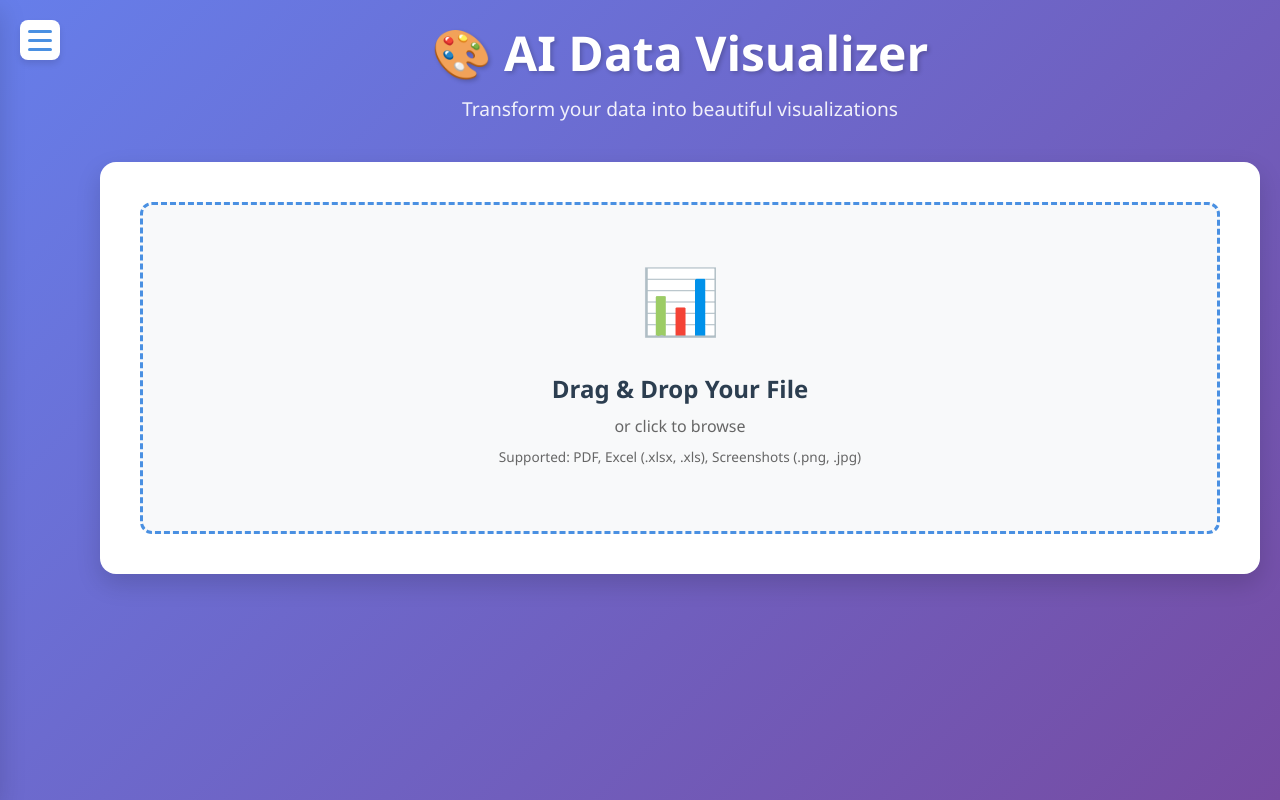
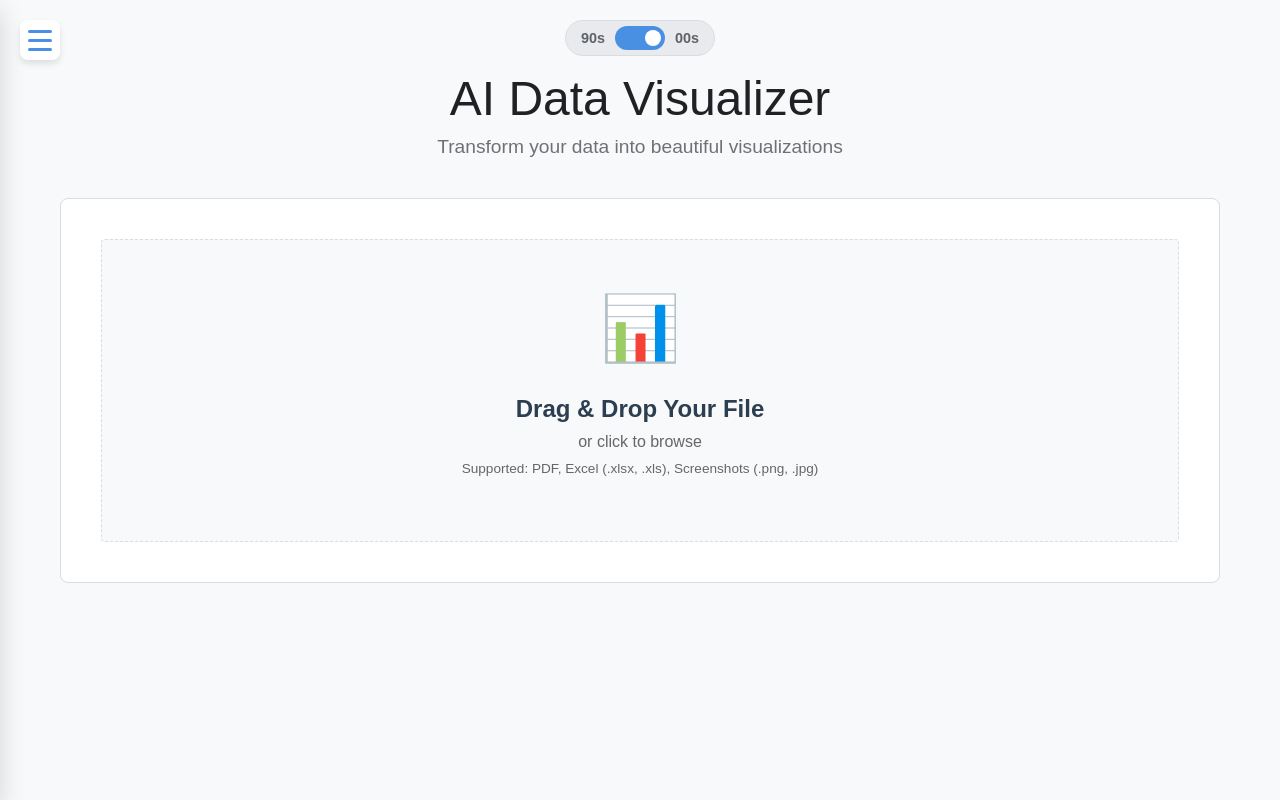
Before and after one commit to Ofia/AI_DataVisualizer, a Flask app: template templates/index.html in a window 1280 px wide. Run offline with Flask 3, Linux system fonts and the light colour scheme; the template is opened without the code that fills it, so the values that code supplies are empty; some libraries are stand-ins or nearby versions.

Commit message:
UI Overhaul: Centered layout, added 90s/00s theme toggle, and refined header styling

```diff
--- a/static/css/styles.css
+++ b/static/css/styles.css
@@ -207,7 +207,7 @@ body {
 .container {
     max-width: 1200px;
     margin: 0 auto;
-    margin-left: 80px;
+    padding: 0 20px;
 }
 
 header {
@@ -216,10 +216,98 @@ header {
     color: white;
 }
 
+.header-content {
+    display: flex;
+    flex-direction: column;
+    align-items: center;
+    gap: 10px;
+    width: 100%;
+}
+
+.title-container {
+    display: flex;
+    flex-direction: column;
+    align-items: center;
+    gap: 15px;
+    width: 100%;
+}
+
 header h1 {
     font-size: 3rem;
-    margin-bottom: 10px;
+    margin: 0;
     text-shadow: 2px 2px 4px rgba(0, 0, 0, 0.2);
+}
+
+/* Theme Toggle */
+.theme-toggle-wrapper {
+    display: flex;
+    align-items: center;
+    gap: 10px;
+    background: rgba(255, 255, 255, 0.2);
+    padding: 5px 15px;
+    border-radius: 20px;
+    backdrop-filter: blur(5px);
+}
+
+.toggle-label {
+    font-weight: bold;
+    font-size: 0.9rem;
+    color: white;
+}
+
+.switch {
+    position: relative;
+    display: inline-block;
+    width: 50px;
+    height: 24px;
+}
+
+.switch input {
+    opacity: 0;
+    width: 0;
+    height: 0;
+}
+
+.slider {
+    position: absolute;
+    cursor: pointer;
+    top: 0;
+    left: 0;
+    right: 0;
+    bottom: 0;
+    background-color: #ccc;
+    transition: .4s;
+}
+
+.slider:before {
+    position: absolute;
+    content: "";
+    height: 16px;
+    width: 16px;
+    left: 4px;
+    bottom: 4px;
+    background-color: white;
+    transition: .4s;
+}
+
+input:checked+.slider {
+    background-color: var(--primary-color);
+}
+
+input:focus+.slider {
+    box-shadow: 0 0 1px var(--primary-color);
+}
+
+input:checked+.slider:before {
+    transform: translateX(26px);
+}
+
+.slider.round {
+    border-radius: 24px;
+}
+
+.slider.round:before {
+    border-radius: 50%;
 }
 
 .subtitle {
@@ -596,3 +684,190 @@ header h1 {
 .printing-mode .pdf-header {
     display: block;
 }
+
+/* =========================================
+   THEMES
+   ========================================= */
+
+/* 90s Mode (Windows 95 Style) */
+body.theme-90s {
+    background: #008080;
+    /* Teal background */
+    font-family: 'MS Sans Serif', 'Segoe UI', sans-serif;
+    color: black;
+}
+
+body.theme-90s header {
+    color: white;
+}
+
+body.theme-90s .container {
+    background: #c0c0c0;
+    /* Windows gray */
+    padding: 20px;
+    border: 2px solid white;
+    border-right-color: #404040;
+    border-bottom-color: #404040;
+    box-shadow: 2px 2px 0 #000;
+}
+
+body.theme-90s .upload-section,
+body.theme-90s .template-section,
+body.theme-90s .results-section,
+body.theme-90s .loading-section {
+    background: #c0c0c0;
+    border: 2px solid white;
+    border-right-color: #404040;
+    border-bottom-color: #404040;
+    box-shadow: none;
+    border-radius: 0;
+    margin-bottom: 20px;
+}
+
+body.theme-90s .drop-zone {
+    background: white;
+    border: 2px solid #404040;
+    border-right-color: white;
+    border-bottom-color: white;
+    border-radius: 0;
+}
+
+body.theme-90s .drop-zone:hover {
+    background: #E8F4F8;
+    border-color: var(--secondary-color);
+    transform: scale(1.02);
+}
+
+body.theme-90s .analyze-btn,
+body.theme-90s .export-btn {
+    background: #c0c0c0;
+    border: 2px solid white;
+    border-right-color: #404040;
+    border-bottom-color: #404040;
+    color: black;
+    box-shadow: 1px 1px 0 black;
+    border-radius: 0;
+}
+
+body.theme-90s .analyze-btn:active,
+body.theme-90s .export-btn:active {
+    border: 2px solid #404040;
+    border-right-color: white;
+    border-bottom-color: white;
+    transform: translate(1px, 1px);
+}
+
+body.theme-90s .template-card {
+    border-radius: 0;
+    border: 2px solid white;
+    border-right-color: #404040;
+    border-bottom-color: #404040;
+    background: #c0c0c0;
+}
+
+body.theme-90s .template-card.active {
+    background: #000080;
+    /* Navy blue selection */
+    color: white;
+    border: 2px dotted white;
+}
+
+body.theme-90s .template-card.active h3 {
+    color: white;
+}
+
+/* 00s Mode (Clean / Google Style) */
+body.theme-00s {
+    background: #f8f9fa;
+    font-family: 'Arial', sans-serif;
+    color: #202124;
+}
+
+body.theme-00s header {
+    color: #202124;
+}
+
+body.theme-00s header h1 {
+    text-shadow: none;
+    font-weight: normal;
+}
+
+body.theme-00s .subtitle {
+    color: #5f6368;
+}
+
+body.theme-00s .theme-toggle-wrapper {
+    background: #e8eaed;
+    border: 1px solid #dadce0;
+}
+
+body.theme-00s .toggle-label {
+    color: #5f6368;
+}
+
+body.theme-00s .upload-section,
+body.theme-00s .template-section,
+body.theme-00s .results-section,
+body.theme-00s .loading-section {
+    background: white;
+    border: 1px solid #dadce0;
+    box-shadow: none;
+    border-radius: 8px;
+}
+
+body.theme-00s .drop-zone {
+    border: 1px dashed #dadce0;
+    background: #f8f9fa;
+    border-radius: 4px;
+}
+
+body.theme-00s .drop-zone:hover {
+    background: #f1f3f4;
+    border-color: #1a73e8;
+}
+
+body.theme-00s .analyze-btn {
+    background: #1a73e8;
+    box-shadow: none;
+    border-radius: 4px;
+    font-weight: 500;
+}
+
+body.theme-00s .analyze-btn:hover {
+    background: #1765cc;
+    box-shadow: 0 1px 2px rgba(60, 64, 67, 0.3);
+}
+
+body.theme-00s .export-btn {
+    background: white;
+    color: #1a73e8;
+    border: 1px solid #dadce0;
+    box-shadow: none;
+}
+
+body.theme-00s .export-btn:hover {
+    background: #f8f9fa;
+    color: #174ea6;
+}
+
+body.theme-00s .template-card {
+    border: 1px solid #dadce0;
+    border-radius: 8px;
+    background: white;
+    box-shadow: none;
+}
+
+body.theme-00s .template-card:hover {
+    box-shadow: 0 1px 2px rgba(60, 64, 67, 0.3);
+    border-color: #dadce0;
+}
+
+body.theme-00s .template-card.active {
+    background: #e8f0fe;
+    border-color: #1a73e8;
+    color: #1967d2;
+}
+
+body.theme-00s .template-card.active h3 {
+    color: #1967d2;
+}
--- a/static/js/app.js
+++ b/static/js/app.js
@@ -432,7 +432,38 @@ async function exportPDF() {
     }
 }
 
-// Initialize - select default provider
+// Initialize - select default provider and theme
 document.addEventListener('DOMContentLoaded', () => {
     selectProvider('anthropic');
+
+    // Theme Toggle Logic
+    const themeToggle = document.getElementById('themeToggle');
+    const body = document.body;
+
+    // Check for saved theme or default to 00s (checked)
+    const savedTheme = localStorage.getItem('theme') || 'theme-00s';
+
+    if (savedTheme === 'theme-00s') {
+        body.classList.add('theme-00s');
+        body.classList.remove('theme-90s');
+        themeToggle.checked = true;
+    } else {
+        body.classList.add('theme-90s');
+        body.classList.remove('theme-00s');
+        themeToggle.checked = false;
+    }
+
+    themeToggle.addEventListener('change', (e) => {
+        if (e.target.checked) {
+            // 00s Mode
+            body.classList.add('theme-00s');
+            body.classList.remove('theme-90s');
+            localStorage.setItem('theme', 'theme-00s');
+        } else {
+            // 90s Mode
+            body.classList.add('theme-90s');
+            body.classList.remove('theme-00s');
+            localStorage.setItem('theme', 'theme-90s');
+        }
+    });
 });
--- a/templates/index.html
+++ b/templates/index.html
@@ -22,7 +22,6 @@
 
         <div class="sidebar" id="sidebar">
             <div class="sidebar-header">
-                <h2>Settings</h2>
                 <button class="close-btn" id="closeSidebar">&times;</button>
             </div>
 
@@ -58,8 +57,20 @@
     <!-- Main Content -->
     <div class="container">
         <header>
-            <h1>🎨 AI Data Visualizer</h1>
-            <p class="subtitle">Transform your data into beautiful visualizations</p>
+            <div class="header-content">
+                <div class="title-container">
+                    <div class="theme-toggle-wrapper">
+                        <span class="toggle-label">90s</span>
+                        <label class="switch">
+                            <input type="checkbox" id="themeToggle">
+                            <span class="slider round"></span>
+                        </label>
+                        <span class="toggle-label">00s</span>
+                    </div>
+                    <h1>AI Data Visualizer</h1>
+                </div>
+                <p class="subtitle">Transform your data into beautiful visualizations</p>
+            </div>
         </header>
 
         <!-- Upload Section -->
```
